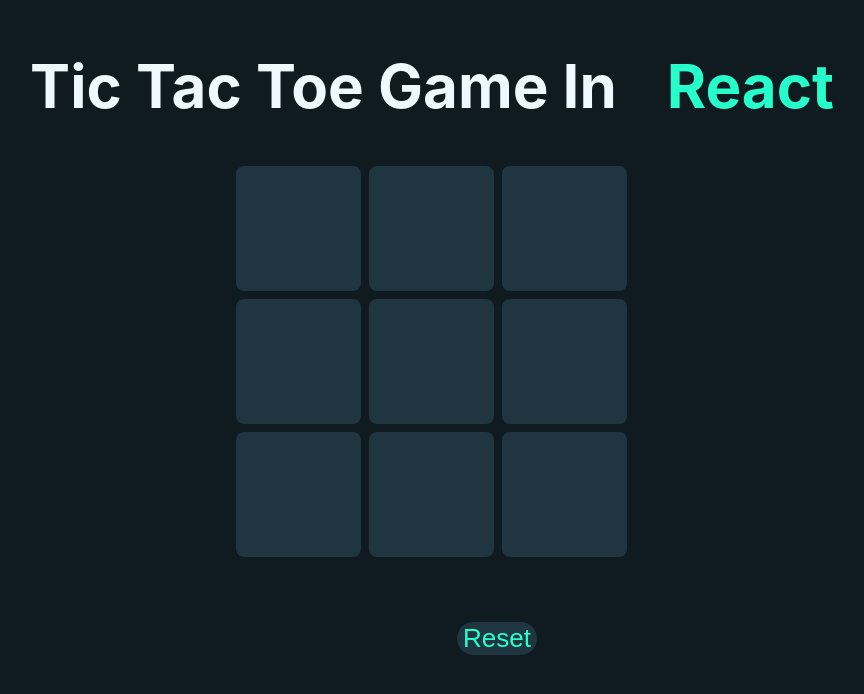
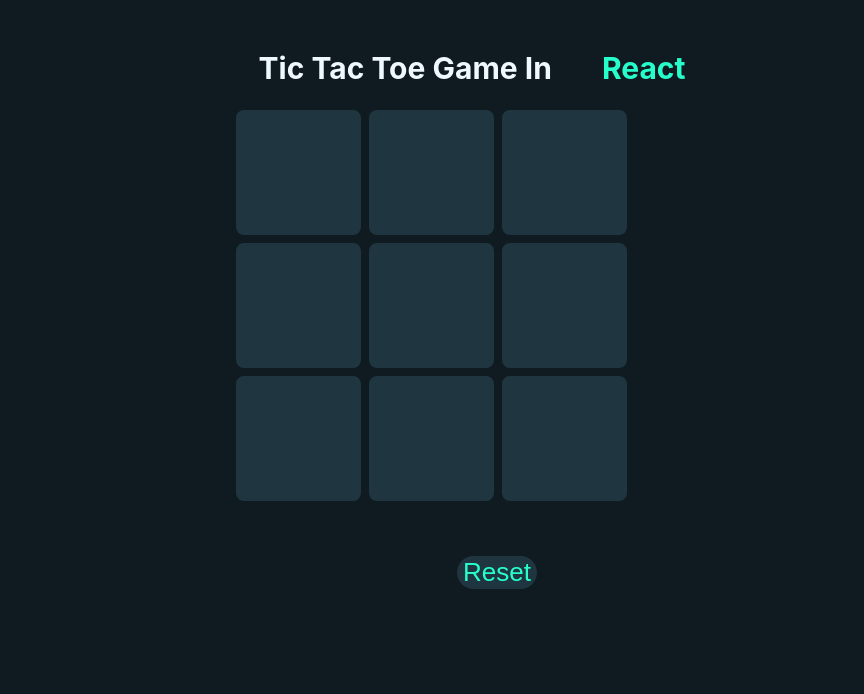
Before and after one commit to Luvkush9675/TicTacToe, a React (Create React App) app: page / in a window 1280 px wide. Shown: the top 694 px of the page, without its empty margins (208-1072 px from the left). Built offline with nearby package versions, Linux system fonts and the light colour scheme.

Commit message:
some changes

```diff
--- a/src/Components/Assets/TicTacToe.css
+++ b/src/Components/Assets/TicTacToe.css
@@ -1,14 +1,16 @@
 .container {
     text-align: center;
+    align-items: center;
 }
 
 .title {
     margin-top: 50px;
     color: aliceblue;
-    font-size: 60px;
+    font-size: 30px;
     display: flex;
     justify-content: center;
     align-items: center;
+    margin-left: 80px;
 }
 
 .title span {
@@ -27,7 +29,7 @@
     font-size: 26px;
     background-color: #1f3540;
     color: #26ffcb;
-    margin-top: 10px;
+    /* margin-top: 10px; */
     margin-bottom: 25px;
     margin-left: 130px;
 }
```
